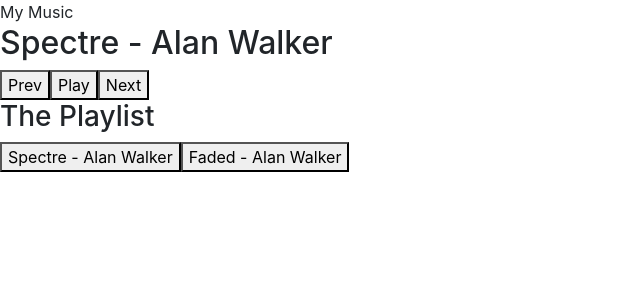
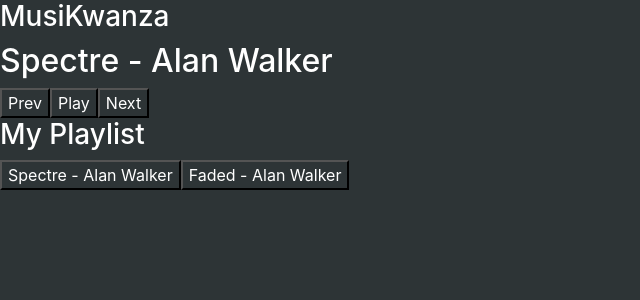
Before and after one commit to FranciiscoCampos170/vue-music-web-app, a Vue app: page / in a window 1280 px wide. Shown: the top 300 px of the page, without its empty margins (0-640 px from the left). Built offline with nearby package versions, Linux system fonts and the light colour scheme.

Commit message:
added new commit

```diff
--- a/src/App.vue
+++ b/src/App.vue
@@ -1,7 +1,9 @@
 <template>
   <div id="app">
     <header>
-      My Music
+      <h3>
+        MusiKwanza
+      </h3>
     </header>
     <main>
       <section class="player">
@@ -9,14 +11,14 @@
           {{  current.title }} - <span>{{ current.artist}}</span>
         </h2>
         <div class="control">
-          <button @click="prev">Prev</button>
+          <button @click="prev"> Prev</button>
           <button v-if="!isPlaying" @click="play">Play</button>
           <button v-else @click="pause">Pause</button>
           <button @click="next">Next</button>
         </div>
       </section>
       <section class="playlist">
-        <h3>The Playlist</h3>
+        <h3>My Playlist</h3>
         <button v-for="song in songs" :key="song.src" @click="play(song)" :class="(song.src == current.src) ? 'song playing' : 'song'">
           {{song.title}} - {{song.artist}}
         </button>
@@ -106,5 +108,8 @@
 </script>
 
 <style>
-
+  *{
+    background-color:#2d3436;
+    color: #fff;
+  }
 </style>
```
